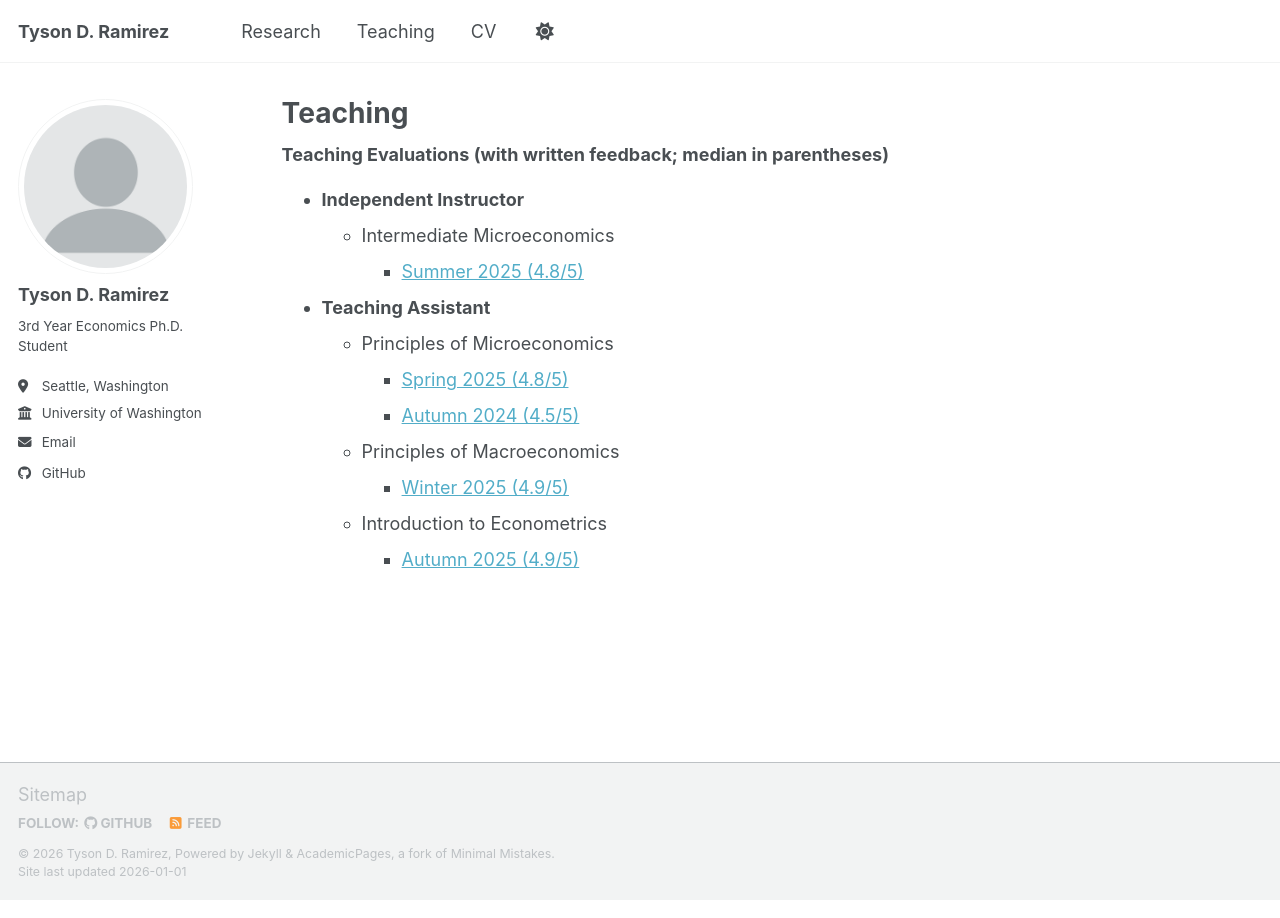
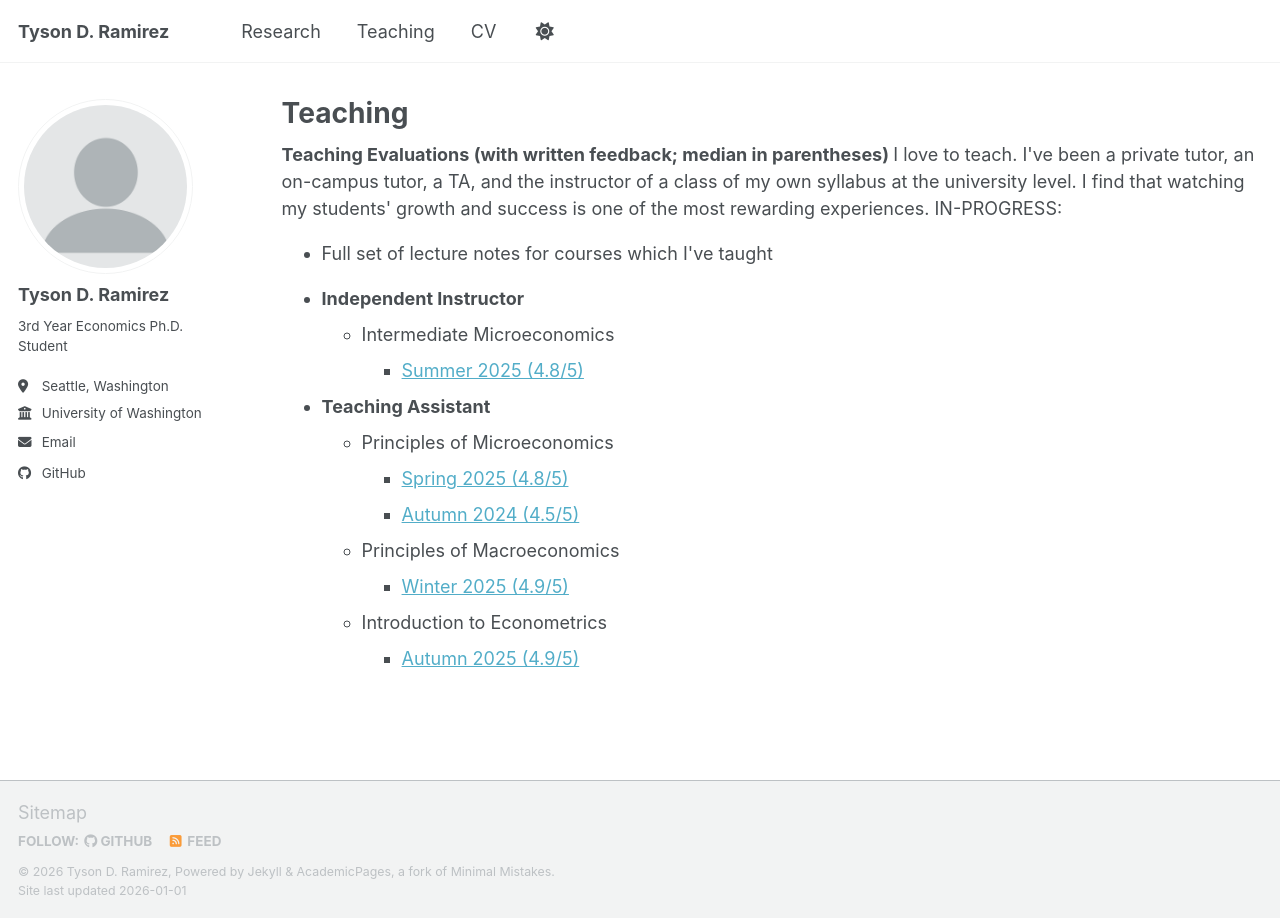
Before and after one commit to Tyson-Ramirez/tyson-ramirez.github.io, a Jekyll site: the page built from _pages/teaching.html, in a window 1280 px wide. Built offline with Jekyll 4.4.1, drawn with Linux system fonts in a browser that asks for light colours; a script bundle is joined from its source files by our own code; library files that are not in the unit come from our copies.

Commit message:
Update teaching.html

```diff
--- a/_pages/teaching.html
+++ b/_pages/teaching.html
@@ -6,6 +6,14 @@ author_profile: true
 ---
 
 <strong>Teaching Evaluations (with written feedback; median in parentheses) </strong>
+I love to teach. I've been a private tutor, an on-campus tutor, a TA, and the instructor of a class of my own syllabus at the university level. I find that watching my students' growth and success is one of the most rewarding experiences.
+IN-PROGRESS:
+<ul>
+  <li>
+	Full set of lecture notes for courses which I've taught
+  </li>
+
+</ul>
 
 <ul>
   <li>
```
